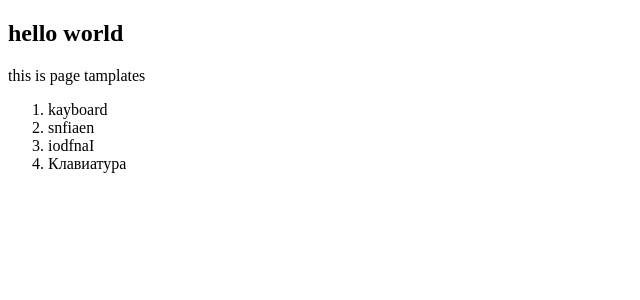
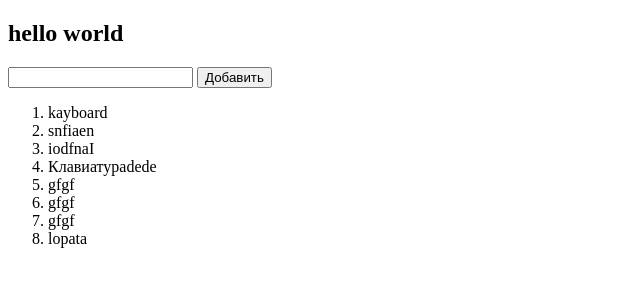
Before and after one commit to tologon01/goods, a Flask app: page / in a window 1280 px wide. Shown: the top 300 px of the page, without its empty margins (0-640 px from the left). Run offline with Flask 2, Linux system fonts and the light colour scheme.

Commit message:
add adding

```diff
--- a/app.py
+++ b/app.py
@@ -1,4 +1,4 @@
-from flask import Flask, render_template
+from flask import Flask, render_template, request
 
 app = Flask(__name__)
 
@@ -7,3 +7,15 @@ def homepage():
     f = open('goods.txt', 'r', encoding='utf-8')
     txt = f.readlines()
     return render_template('index.html', goods=txt)
+
+
+@app.route("/add/", methods=["POST"])
+def add():
+    good = request.form["good"]
+    f = open('goods.txt', 'a+', encoding='utf-8')
+    f.write(good + '\n')
+    f.close()
+    return """
+        <h1>Инвентарь пополнен</h1>
+        <a href='/'>Домой</a>
+    """
--- a/goods.txt
+++ b/goods.txt
@@ -1,4 +1,8 @@
 kayboard
 snfiaen
 iodfnaI
-Клавиатура
+Клавиатураdede
+gfgf
+gfgf
+gfgf
+lopata
--- a/templates/index.html
+++ b/templates/index.html
@@ -8,7 +8,10 @@
 </head>
 <body>
     <h2>hello world</h2>
-    <div>this is page tamplates</div>
+    <form action="/add/" method="POST">
+        <input type="text" name="good">
+        <button>Добавить</button>
+    </form>
     <ol>
         {% for good in goods %}
             <li>{{ good }}</li>
```
